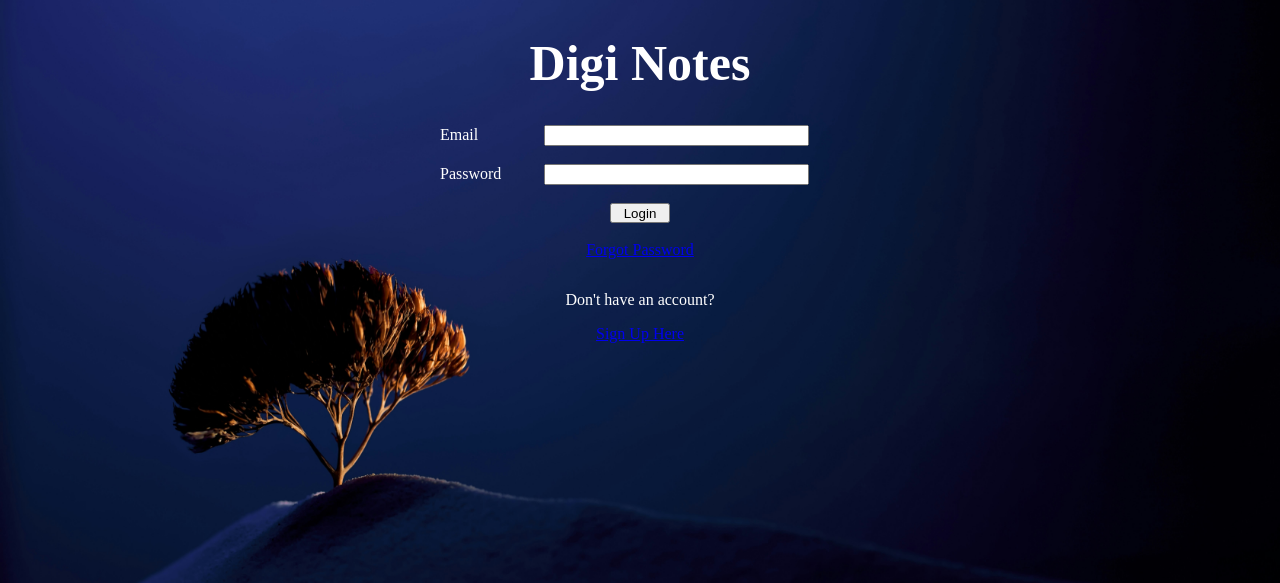
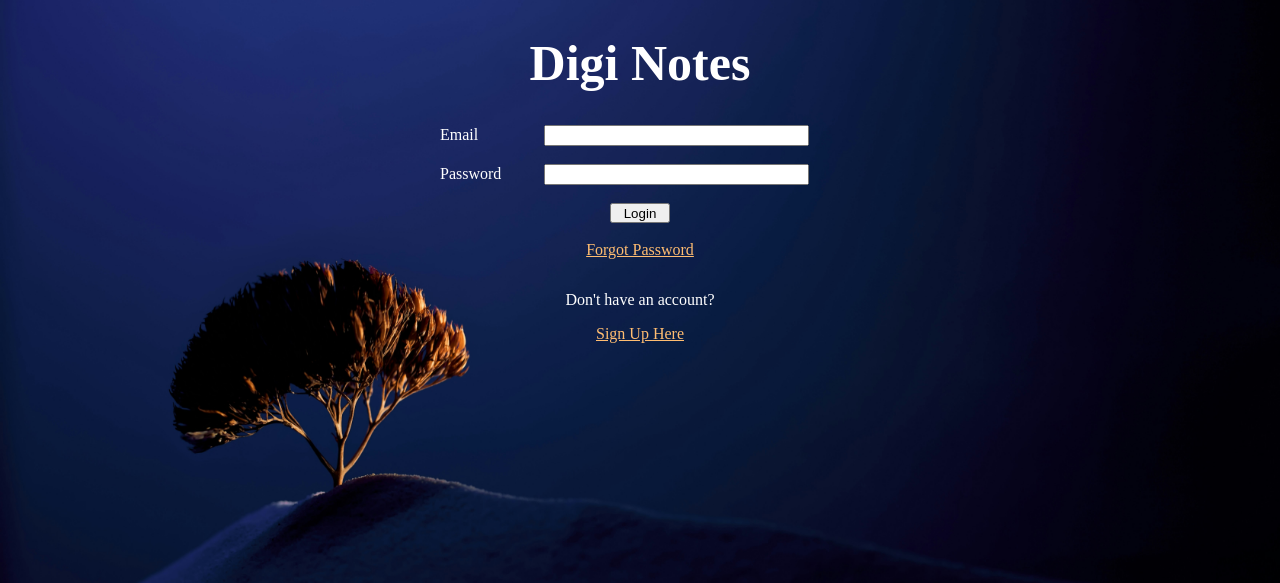
Before and after one commit to Shelly1986/stickynotes, a Flask app: page / in a window 1280 px wide. Shown: the top 583 px of the page. Run offline with Flask 3, Linux system fonts and the light colour scheme.

Commit message:
Update index.html

```diff
--- a/templates/index.html
+++ b/templates/index.html
@@ -23,6 +23,10 @@
             color: white;
             background-size: cover;
             text-align: center;
+        }
+
+        a{
+            color: #ffbd71;
         }
 
         a:visited{
```
